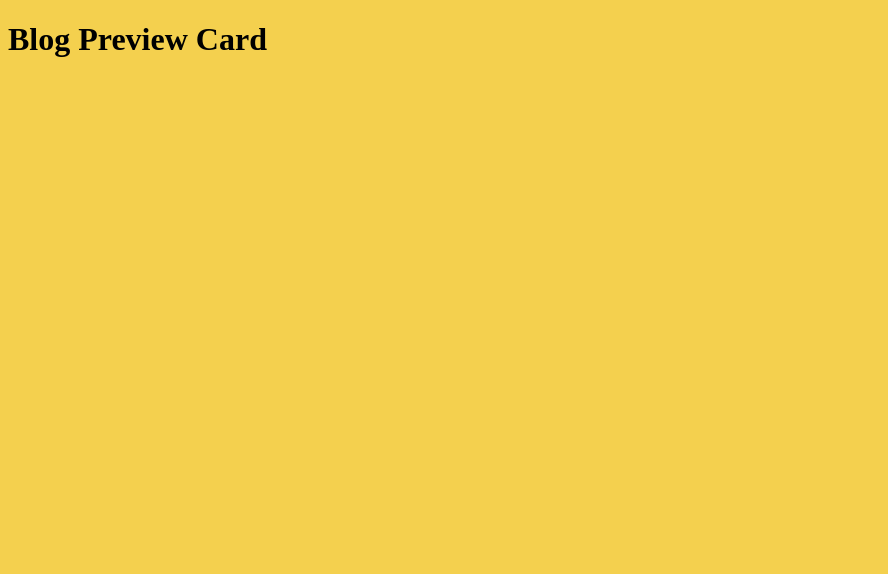
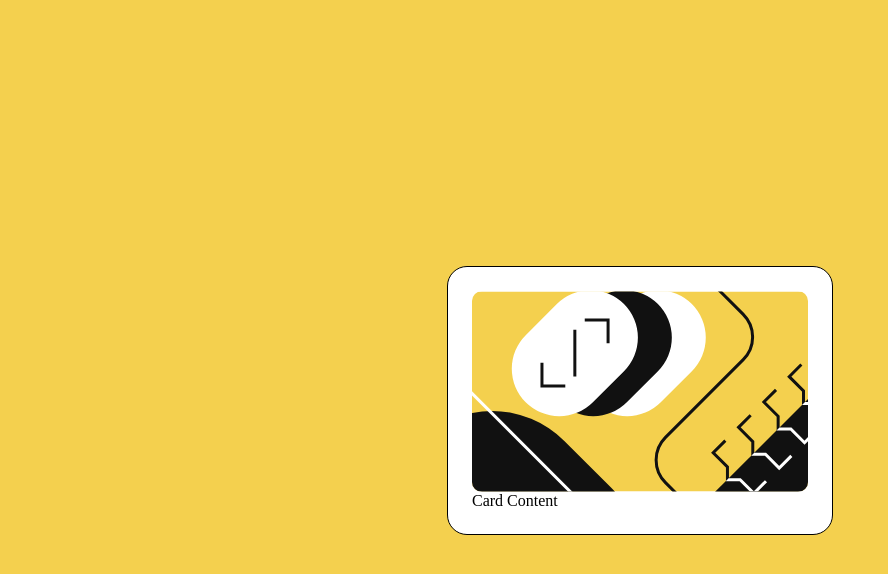
Before and after one commit to Praise25/Blog-preview-card, a React (Vite) app: page / in a window 1280 px wide. Shown: the top 574 px of the page, without its empty margins (0-888 px from the left). Built offline with nearby package versions, Linux system fonts and the light colour scheme.

Commit message:
feat: implement main card body & card image

```diff
--- a/src/App.module.css
+++ b/src/App.module.css
@@ -0,0 +1,7 @@
+.container {
+  display: flex;
+  width: 100%;
+  height: 100vh;
+  justify-content: center;
+  align-items: center;
+}
--- a/src/App.tsx
+++ b/src/App.tsx
@@ -1,8 +1,12 @@
+import Card from "./components/Card";
+
+import classes from "./App.module.css"
+
 function App() {
   return (
-    <>
-      <h1>Blog Preview Card</h1>
-    </>
+    <main className={classes.container}>
+      <Card />
+    </main>
   );
 }
 
--- /dev/null
+++ b/src/components/Card.module.css
@@ -0,0 +1,9 @@
+.container {
+  display: flex;
+  flex-direction: column;
+  background-color: #ffffff;
+  max-width: calc(384rem / 16);
+  padding: calc(24em / 16);
+  border: 1px solid black;
+  border-radius: calc(20rem / 16);
+}
--- /dev/null
+++ b/src/components/Card.tsx
@@ -0,0 +1,13 @@
+import CardImage from "./CardImage"
+import classes from "./Card.module.css"
+
+export default function Card() {
+  return (
+    <div className={classes.container}>
+      <CardImage />
+      <div>
+        Card Content
+      </div>
+    </div>
+  )
+}
--- /dev/null
+++ b/src/components/CardImage.module.css
@@ -0,0 +1,10 @@
+.container {
+  display: flex;
+  border-radius: calc(10rem / 16);
+  overflow: hidden;
+}
+
+.image {
+  width: 100%;
+  height: 100%;
+}
--- /dev/null
+++ b/src/components/CardImage.tsx
@@ -0,0 +1,10 @@
+import imgHeader from "../assets/illustration-article.svg"
+import classes from "./CardImage.module.css"
+
+export default function CardImage() {
+  return (
+    <div className={classes.container}>
+      <img className={classes.image} src={imgHeader} alt="The Card Image Header" />
+    </div>
+  )
+}
--- a/src/index.css
+++ b/src/index.css
@@ -5,3 +5,8 @@
 
   background-color: var(--amber);
 }
+
+body {
+  margin: 0;
+  padding: 0;
+}
```
Also changed, not shown: src/assets/illustration-article.svg (added).
